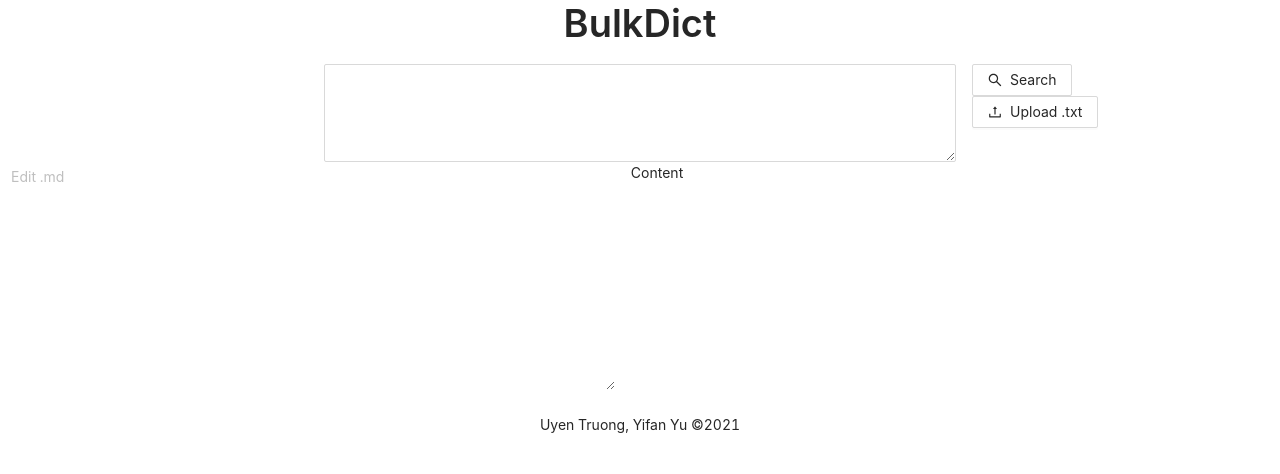
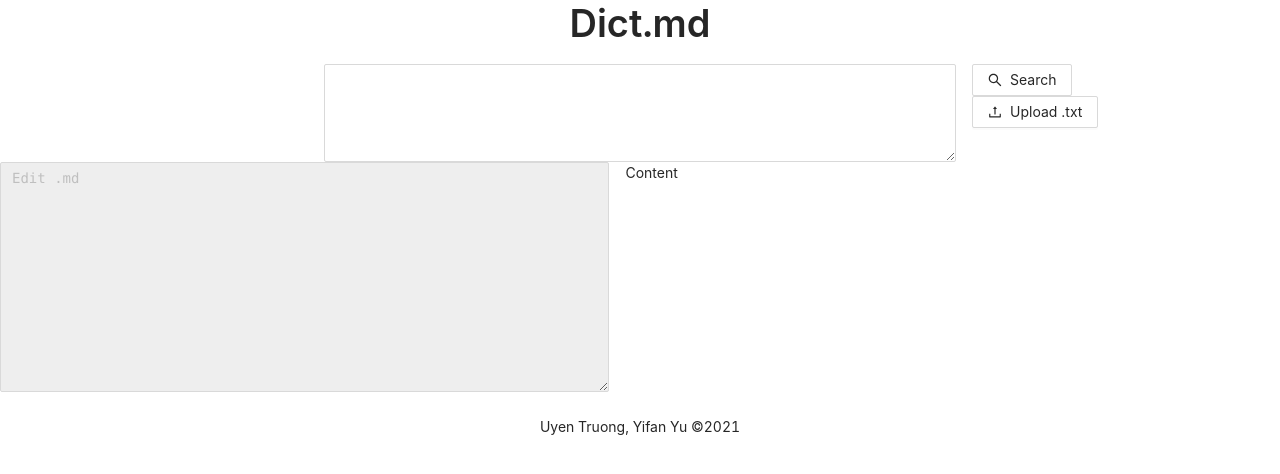
Before and after one commit to gwentruong/dict.md, a React (Create React App) app: page / in a window 1280 px wide. Shown: the top 474 px of the page. Built offline with nearby package versions, Linux system fonts and the light colour scheme; no server answers.

Commit message:
Display raw md in textArea

```diff
--- a/src/App.css
+++ b/src/App.css
@@ -38,3 +38,8 @@
     transform: rotate(360deg);
   }
 }
+
+.code {
+  background-color:#EEEEEE;
+  font-family:Consolas,Monaco,Lucida Console,Liberation Mono,DejaVu Sans Mono,Bitstream Vera Sans Mono,Courier New;
+}
--- a/src/App.js
+++ b/src/App.js
@@ -1,14 +1,35 @@
+import React, { useState, useEffect } from 'react';
+import axios from 'axios';
 import './App.css';
 import { Row, Col, Button, Input, Typography, Layout } from 'antd';
 import { SearchOutlined, UploadOutlined} from '@ant-design/icons';
 
-function App() {
+const App = () => {
+  const [wordText, setWordText] = useState()
+  const [definitionMD, setDefinitionMD] = useState();
+  const header = 'Access-Control-Allow-Headers: *'
+
+  useEffect(() => {
+    if (!definitionMD) {
+      axios.get('http://127.0.0.1:8000/md', {header: header})
+        .then(
+          res => {
+            console.log('res', res.data)
+            setDefinitionMD(res.data)
+          },
+          err => {
+            console.error(err)
+          }
+        )
+    }
+  }, [definitionMD])
+
   return (
     <>
       <Row gutter={16}>
         <Col span={24}>
           <Layout.Header style={{ textAlign: 'center', backgroundColor: '#FFF' }}>
-            <Typography.Title>BulkDict</Typography.Title>
+            <Typography.Title>Dict.md</Typography.Title>
           </Layout.Header>
         </Col>
       </Row>
@@ -27,7 +48,11 @@ function App() {
       </Row>
       <Row gutter={16} justify="space-between">
         <Col flex={2}>
-          <Input.TextArea rows={10} placeholder="Edit .md" bordered={false}/>
+          <Input.TextArea
+            className="code"
+            rows={10}
+            placeholder="Edit .md"
+            value={definitionMD} />
         </Col>
         <Col flex={3}>
           <Layout.Content> Content</Layout.Content>
```
